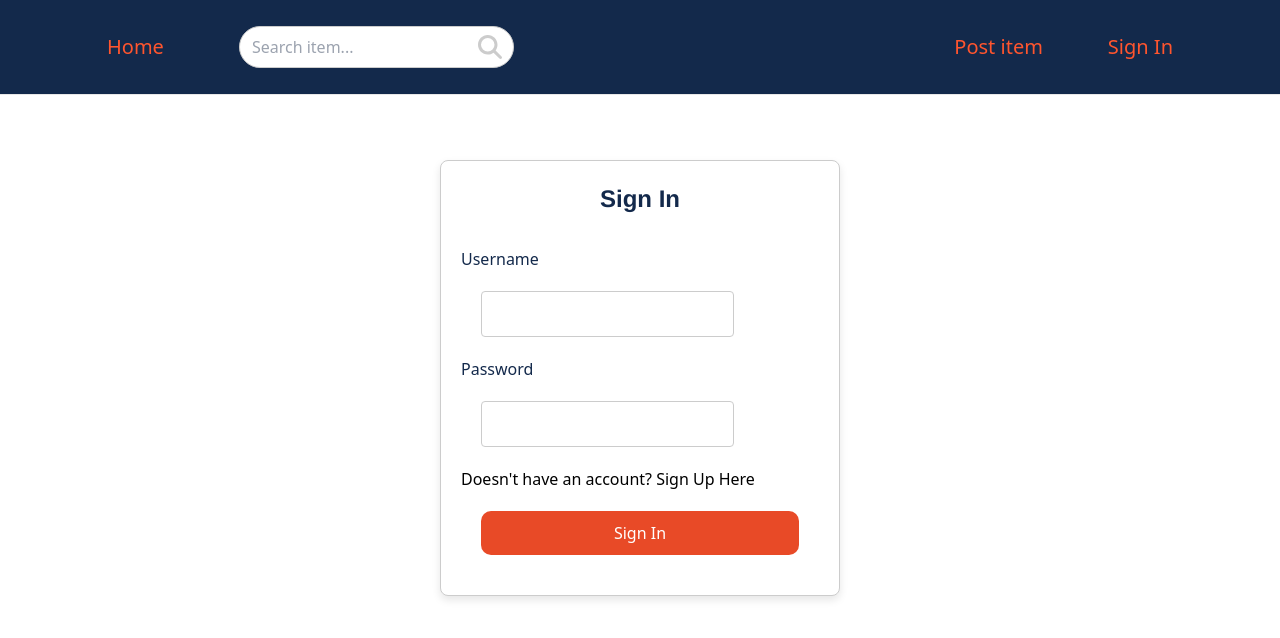
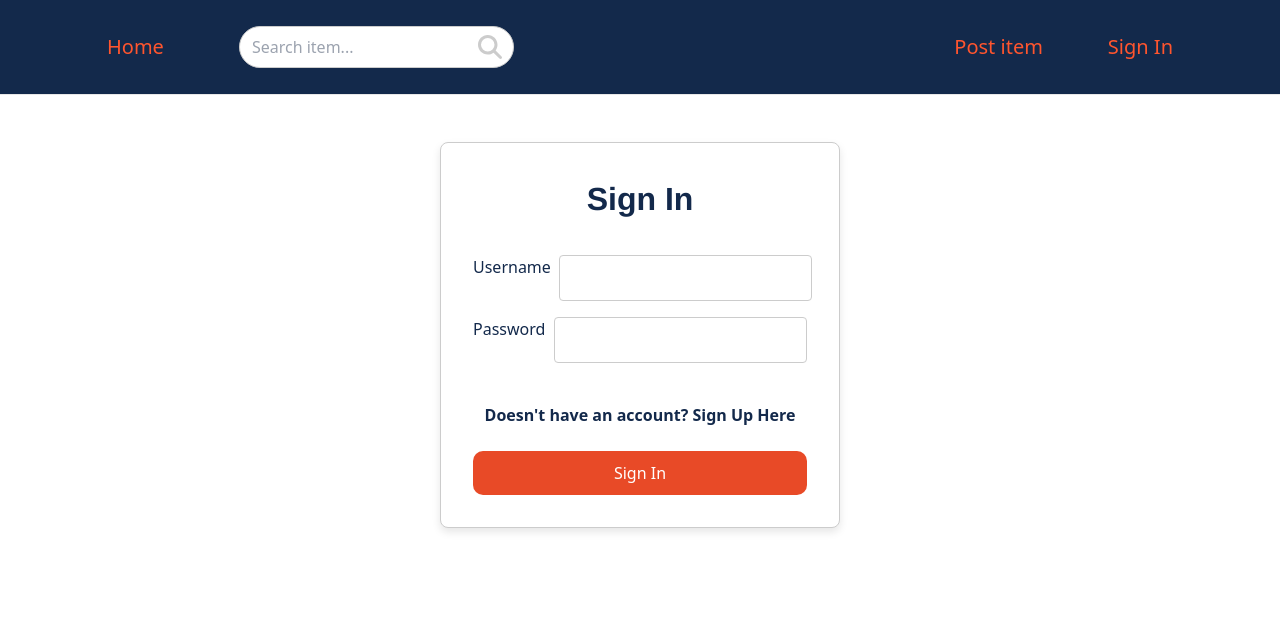
Before and after one commit to yhuang0701/used-stuff-platform, a React (Vite) app in the folder frontend/: page /user/signin in a window 1280 px wide. Shown: the top 638 px of the page. Built offline with nearby package versions, Linux system fonts and the light colour scheme.

Commit message:
Updated the styling

```diff
--- a/frontend/src/View/SigninView.css
+++ b/frontend/src/View/SigninView.css
@@ -2,36 +2,28 @@
 
 :root {
     --uiuc-orange: #E84A27;
-    /* UIUC Orange */
     --uiuc-blue: #13294b;
-    /* UIUC Navy Blue */
     --uiuc-light-grey: #f4f4f4;
     --uiuc-dark-grey: #ccc;
 }
 
 .sign-in-container {
-    width: 80%;
+    width: 100%;
     max-width: 400px;
-    /* Adjusted for sign-in form */
-    margin: 50px auto;
-    /* More margin for centered look */
-    padding: 20px;
+    margin: 2rem auto;
+    padding: 2rem;
     border: 1px solid var(--uiuc-dark-grey);
     border-radius: 8px;
     background: white;
-    box-shadow: 0px 4px 8px rgba(0, 0, 0, 0.1);
-    /* Add shadow for depth */
+    box-shadow: 0 4px 8px rgba(0, 0, 0, 0.1);
 }
 
 .sign-in-container h2 {
     font-family: 'Helvetica Neue', sans-serif;
-    font-size: 24px;
-    /* Slightly larger for sign-in title */
+    font-size: 2rem;
     color: var(--uiuc-blue);
-    margin-bottom: 30px;
-    /* More space below the title */
+    margin-bottom: 2rem;
     text-align: center;
-    /* Center the title */
     font-weight: bold;
 }
 
@@ -40,21 +32,29 @@
     flex-direction: column;
 }
 
-.sign-in-container label {
+.field-container {
+    display: flex;
+    justify-content: space-between;
+    margin-bottom: 1rem;
+}
+
+.field-container label {
     font-size: 1rem;
     color: var(--uiuc-blue);
-    margin-bottom: 10px;
+    margin-right: 0.5rem; /* Spacing between label and input field */
+    flex: 1; /* Allow the label to grow */
 }
 
-.sign-in-container input {
+.field-container input[type="text"],
+.field-container input[type="password"] {
     border: 1px solid var(--uiuc-dark-grey);
     border-radius: 4px;
     font-size: 1rem;
     padding: 10px;
-    margin: 20px;
+    flex: 3; /* Allow the input to grow */
 }
 
-.sign-in-container input[type='submit'] {
+.sign-in-container input[type="submit"] {
     padding: 10px 20px;
     border: none;
     border-radius: 10px;
@@ -63,15 +63,29 @@
     font-size: 1rem;
     cursor: pointer;
     transition: background-color 0.3s;
+    margin-top: 1.5rem; /* Added vertical margin */
 }
 
-.sign-in-container input[type='submit']:hover {
+.sign-in-container input[type="submit"]:hover {
     background-color: #ff7740;
-    /* Lighter UIUC Orange for hover */
 }
 
 .error-message {
     color: red;
     text-align: center;
-    margin-top: 10px;
+    margin-top: 1rem;
 }
+
+.sign-in-container a {
+    display: block;
+    text-align: center;
+    margin-top: 1.5rem;
+    color: var(--uiuc-blue);
+    text-decoration: none;
+    transition: color 0.3s;
+    font-weight: bold;
+}
+
+.sign-in-container a:hover {
+    color: var(--uiuc-orange);
+}
--- a/frontend/src/View/SigninView.jsx
+++ b/frontend/src/View/SigninView.jsx
@@ -7,7 +7,7 @@ import './SigninView.css'
 import { useAuth } from './AuthContext';
 
 const SignIn = () => {
-    const auth= useAuth()
+    const auth = useAuth()
     const navigate = useNavigate()
     const [userData, setUserData] = useState({
         userName: '',
@@ -27,11 +27,11 @@ const SignIn = () => {
         e.preventDefault();
         setError('');
         try {
-            console.log("userDate: ",userData)
+            console.log("userDate: ", userData)
             const response = await axios.post('http://127.0.0.1:8000/api/users/signin', userData);
             // localStorage.setItem('token', response.data.token);
             // localStorage.setItem('userID', response.data.userID);
-            console.log("sign in response",response)
+            console.log("sign in response", response)
 
             // login({
             //     userName:userData.userName,
@@ -50,7 +50,7 @@ const SignIn = () => {
                 console.log(error);
                 setError(error.response.data.message);
             } else {
-                console.log("error: ",error)
+                console.log("error: ", error)
                 setError('Failed to log in. Please try again later.');
             }
         }
@@ -61,7 +61,7 @@ const SignIn = () => {
             <div className="sign-in-container">
                 <h2>Sign In</h2>
                 <form onSubmit={handleSubmit}>
-                    <div>
+                    <div className="field-container">
                         <label>Username</label>
                         <input
                             type="text"
@@ -71,7 +71,7 @@ const SignIn = () => {
                             required
                         />
                     </div>
-                    <div>
+                    <div className="field-container">
                         <label>Password</label>
                         <input
                             type="password"
--- a/frontend/src/View/SignupView.css
+++ b/frontend/src/View/SignupView.css
@@ -56,3 +56,28 @@
     display: flex;
     justify-content: center; /* Center button horizontally */
 }
+
+
+.sign-up-container input {
+    border: 1px solid var(--uiuc-dark-grey);
+    border-radius: 4px;
+    padding: 10px;
+    font-size: 1rem;
+}
+
+/* Submit Button Styling */
+.sign-up-container input[type="submit"] {
+    padding: 10px 20px;
+    border: none;
+    border-radius: 10px;
+    background-color: var(--uiuc-orange);
+    color: white;
+    font-size: 1rem;
+    cursor: pointer;
+    transition: background-color 0.3s;
+    margin-top: 1.5rem; /* Consistent vertical spacing */
+}
+
+.sign-up-container input[type="submit"]:hover {
+    background-color: #ff7740; /* Slightly lighter orange on hover */
+}
```
Also changed, not shown: frontend/src/View/SignupView.jsx (+4 -4 lines).
